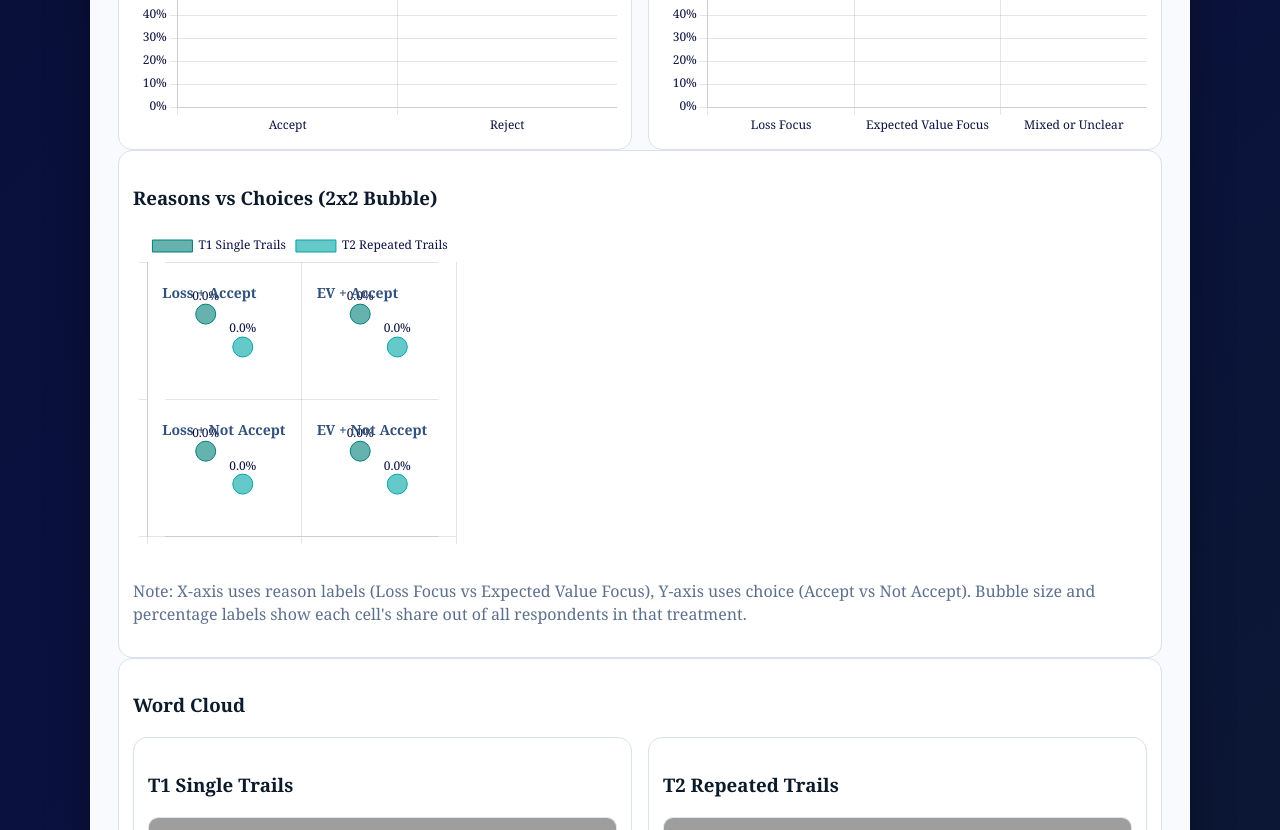
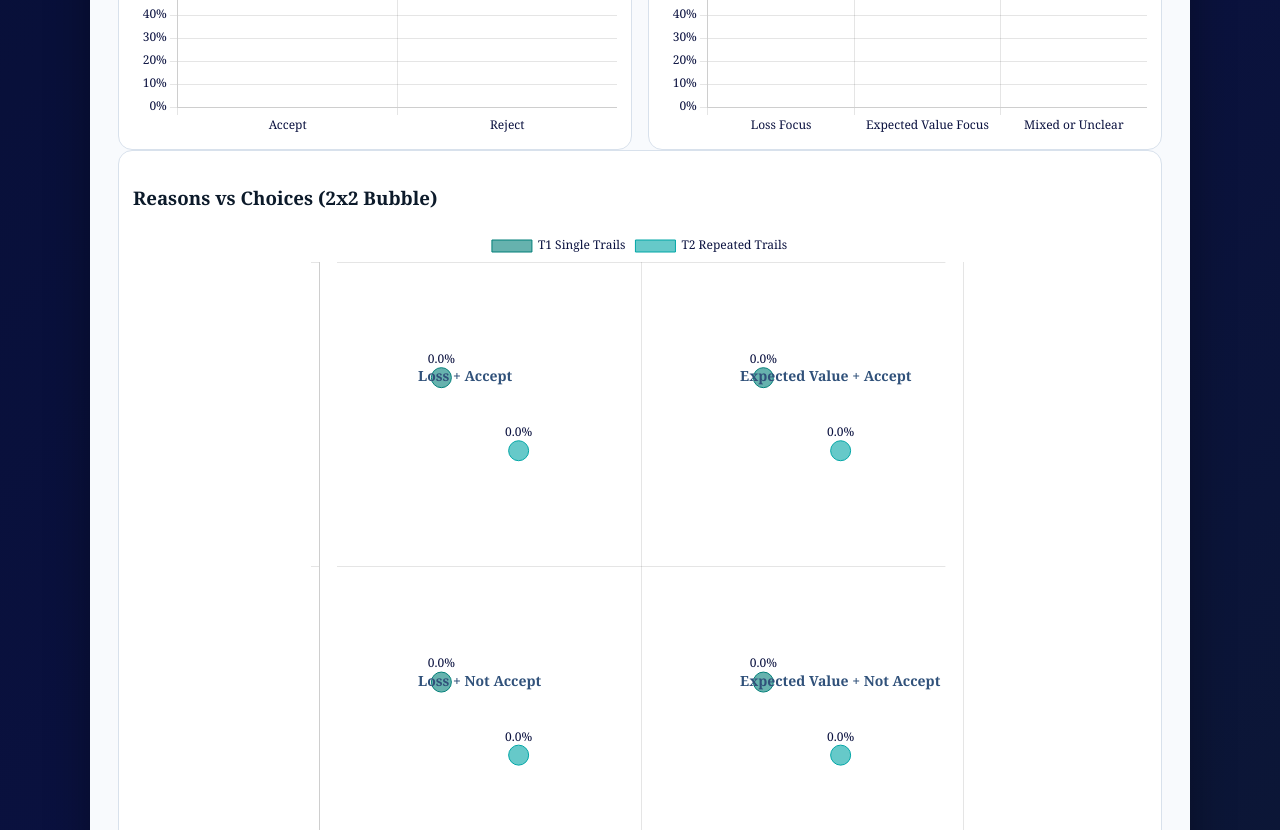
Before and after one commit to ReunionZhao/single-vs-repeated-gamble, a Flask app: page /teacher in a window 1280 px wide. Shown: the part 795-1625 px from the top of the page. Run offline with Flask 3, Linux system fonts and the light colour scheme; data that the repository does not hold is empty; grey boxes are pictures that could not be loaded.

Commit message:
Center and enlarge bubble chart, rename EV labels to Expected Value

```diff
--- a/static/dashboard.js
+++ b/static/dashboard.js
@@ -39,8 +39,8 @@ const bubbleLabelPlugin = {
     const labels = [
       { x: 0, y: 1, text: "Loss + Accept" },
       { x: 0, y: 0, text: "Loss + Not Accept" },
-      { x: 1, y: 1, text: "EV + Accept" },
-      { x: 1, y: 0, text: "EV + Not Accept" },
+      { x: 1, y: 1, text: "Expected Value + Accept" },
+      { x: 1, y: 0, text: "Expected Value + Not Accept" },
     ];
     ctx.save();
     ctx.font = "bold 14px Cambria, Times New Roman, Times, serif";
--- a/static/style.css
+++ b/static/style.css
@@ -233,7 +233,8 @@ pre {
   display: block;
 }
 .bubble-chart-wrap {
-  width: 33%;
+  width: 66%;
+  margin: 0 auto;
 }
 @media (max-width: 820px) {
   .grid, .binary-row { grid-template-columns: 1fr; }
```
